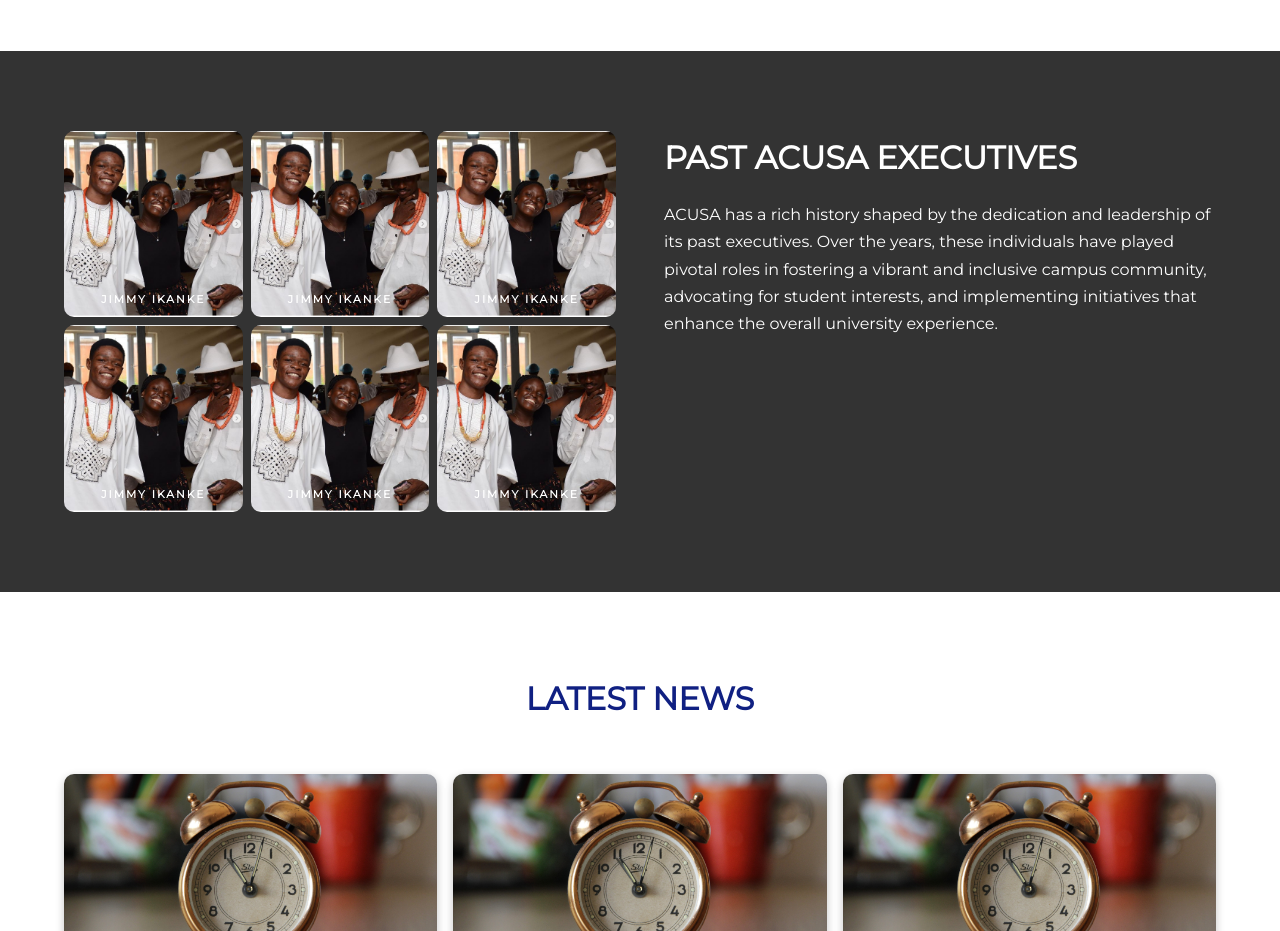
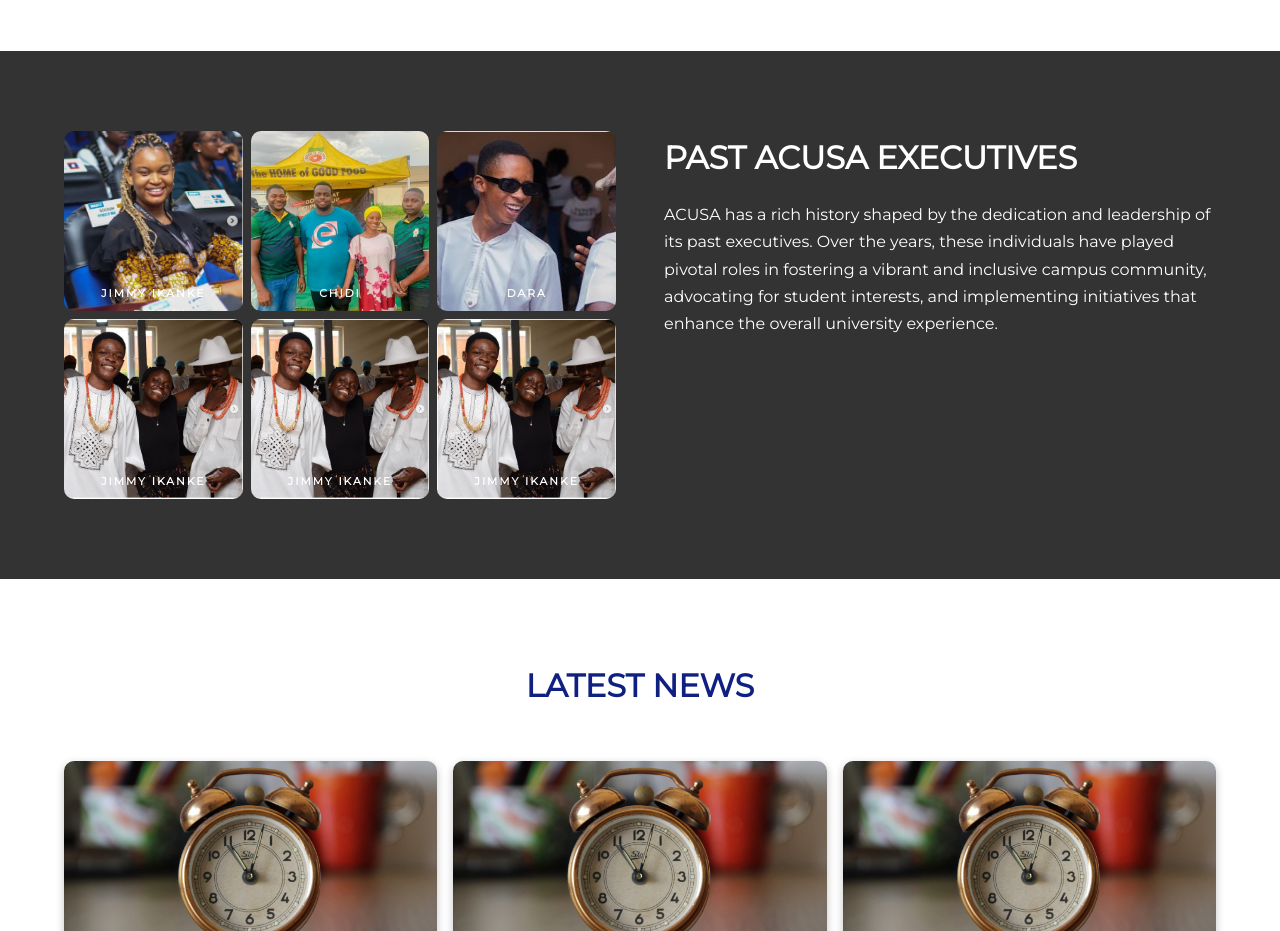
Before and after one commit to ACUSA-MEDIA03/acusa_media_website, a plain HTML site: page dist/index.html in a window 1280 px wide. Shown: the part 2420-3351 px from the top of the page. Drawn offline with Linux system fonts and the light colour scheme.

Commit message:
Completed the Home page

```diff
--- a/dist/css/style.css
+++ b/dist/css/style.css
@@ -332,6 +332,7 @@ footer {
 	border-radius: 10px;
 	overflow: hidden;
 	transition: all ease-out 0.5s;
+	height: 180px;
 }
 
 .past-executives-section .imgs .img:hover {
@@ -347,6 +348,7 @@ footer {
 	font-weight: bold;
 	letter-spacing: 2px;
 	text-align: center;
+	text-transform: uppercase;
 }
 
 .past-executives-section .past-executives-content {
--- a/dist/index.html
+++ b/dist/index.html
@@ -164,24 +164,24 @@
 					<div class="imgs">
 						<div class="img">
 							<img
-								src="./images/about-section.png"
+								src="./images/jimmy-ikanke.png"
 								alt="Image in the About section"
 							/>
 							<h6>JIMMY IKANKE</h6>
 						</div>
 						<div class="img">
 							<img
-								src="./images/about-section.png"
+								src="./images/chidi.png"
 								alt="Image in the About section"
 							/>
-							<h6>JIMMY IKANKE</h6>
+							<h6>Chidi</h6>
 						</div>
 						<div class="img">
 							<img
-								src="./images/about-section.png"
+								src="./images/dara-pro.png"
 								alt="Image in the About section"
 							/>
-							<h6>JIMMY IKANKE</h6>
+							<h6>Dara</h6>
 						</div>
 						<div class="img">
 							<img
```
Also changed, not shown: dist/images/chidi.png (added), dist/images/dara-pro.png (added), dist/images/jimmy-ikanke.png (added).
